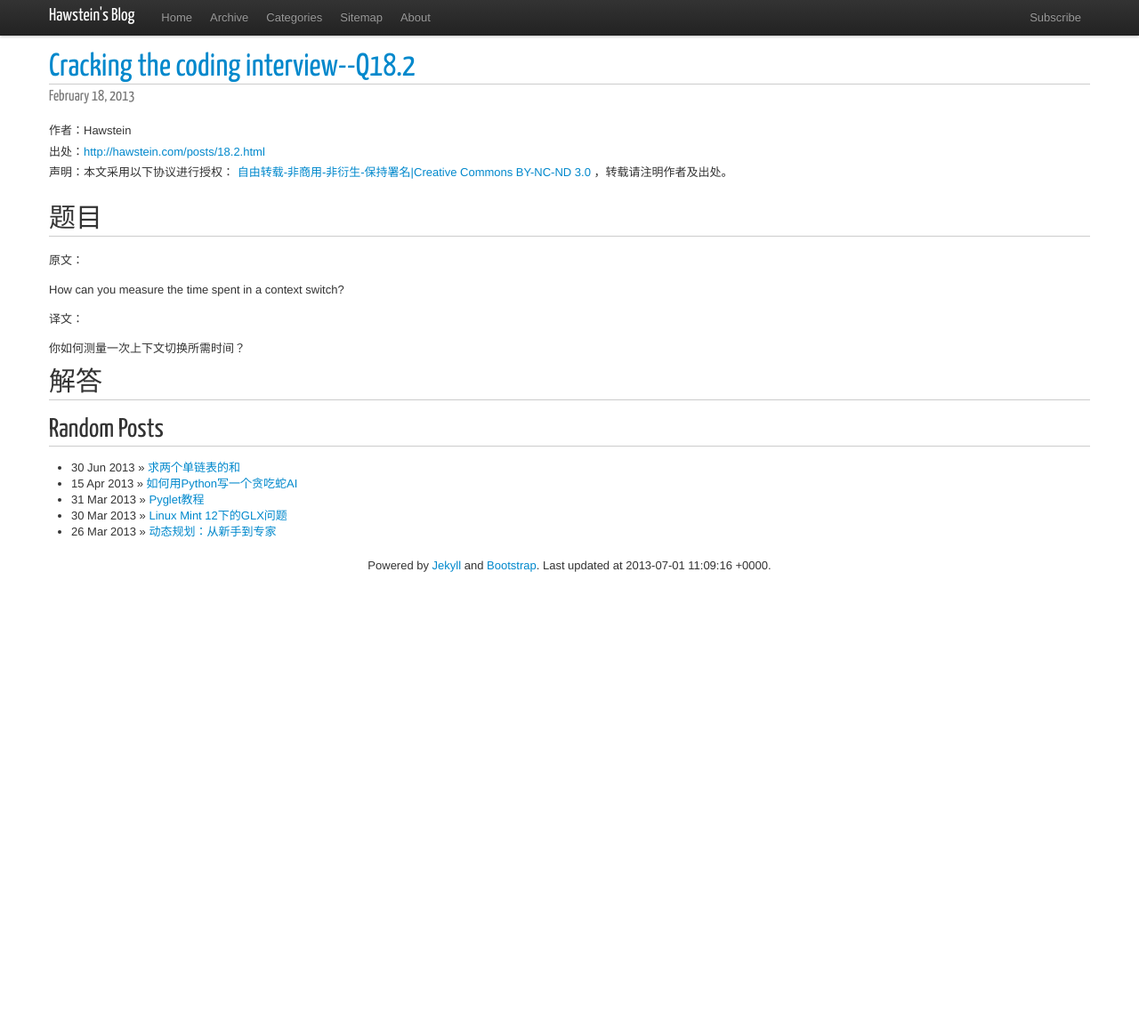
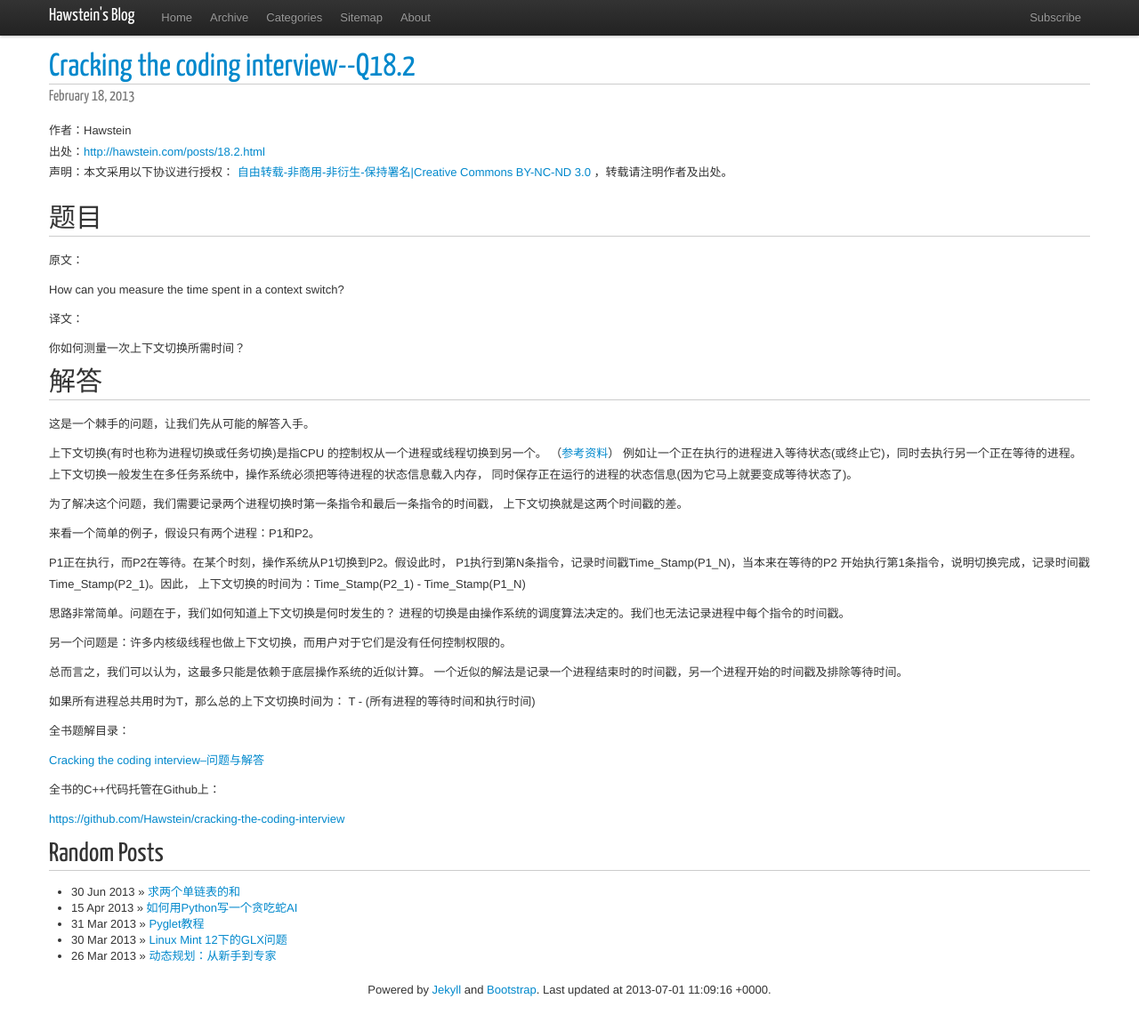
Before and after one commit to Hawstein/hawstein.github.com, a Jekyll site: the page built from _posts/2013/2013-2-18-18.2.md, in a window 1280 px wide and 1162 px high. Shown: the top 1159 px of the window at 89% size. Built offline with Jekyll 4.4.1, drawn with Linux system fonts in a browser that asks for light colours; nearby versions of some CDN libraries; Markdown is read by kramdown in place of the engine named in the settings; comment, search, counter and statistics services are not loaded.

Commit message:
add posts

```diff
--- a/_posts/2013/2013-2-18-18.2.md
+++ b/_posts/2013/2013-2-18-18.2.md
@@ -15,3 +15,42 @@ How can you measure the time spent in a context switch?
 你如何测量一次上下文切换所需时间？
 
 ## 解答
+
+这是一个棘手的问题，让我们先从可能的解答入手。
+
+上下文切换(有时也称为进程切换或任务切换)是指CPU
+的控制权从一个进程或线程切换到另一个。
+（[参考资料](http://www.linfo.org/context_switch.html)）
+例如让一个正在执行的进程进入等待状态(或终止它)，同时去执行另一个正在等待的进程。
+上下文切换一般发生在多任务系统中，操作系统必须把等待进程的状态信息载入内存，
+同时保存正在运行的进程的状态信息(因为它马上就要变成等待状态了)。
+
+为了解决这个问题，我们需要记录两个进程切换时第一条指令和最后一条指令的时间戳，
+上下文切换就是这两个时间戳的差。
+
+来看一个简单的例子，假设只有两个进程：P1和P2。
+
+P1正在执行，而P2在等待。在某个时刻，操作系统从P1切换到P2。假设此时，
+P1执行到第N条指令，记录时间戳Time\_Stamp(P1\_N)，当本来在等待的P2
+开始执行第1条指令，说明切换完成，记录时间戳Time\_Stamp(P2\_1)。因此，
+上下文切换的时间为：Time\_Stamp(P2\_1) - Time\_Stamp(P1\_N)
+
+思路非常简单。问题在于，我们如何知道上下文切换是何时发生的？
+进程的切换是由操作系统的调度算法决定的。我们也无法记录进程中每个指令的时间戳。
+
+另一个问题是：许多内核级线程也做上下文切换，而用户对于它们是没有任何控制权限的。
+
+总而言之，我们可以认为，这最多只能是依赖于底层操作系统的近似计算。
+一个近似的解法是记录一个进程结束时的时间戳，另一个进程开始的时间戳及排除等待时间。
+
+如果所有进程总共用时为T，那么总的上下文切换时间为：
+T - (所有进程的等待时间和执行时间)
+
+
+全书题解目录：
+
+[Cracking the coding interview--问题与解答](/posts/ctci-solutions-contents.html)
+
+全书的C++代码托管在Github上：
+
+<https://github.com/Hawstein/cracking-the-coding-interview>
```
Also changed, not shown: _posts/2013/2013-2-19-18.3.md (added, +92 -0 lines), _posts/2013/2013-2-19-18.5.md (added, +129 -0 lines), _posts/2013/2013-6-30-add-singly-linked-list.md (+8 -5 lines).
